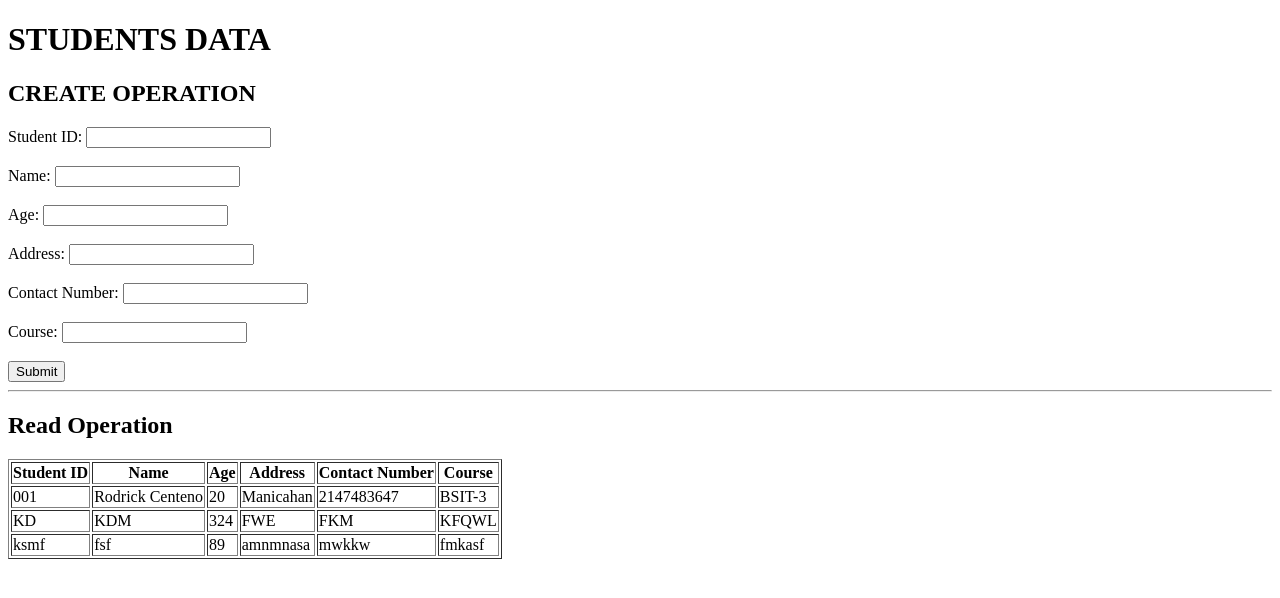
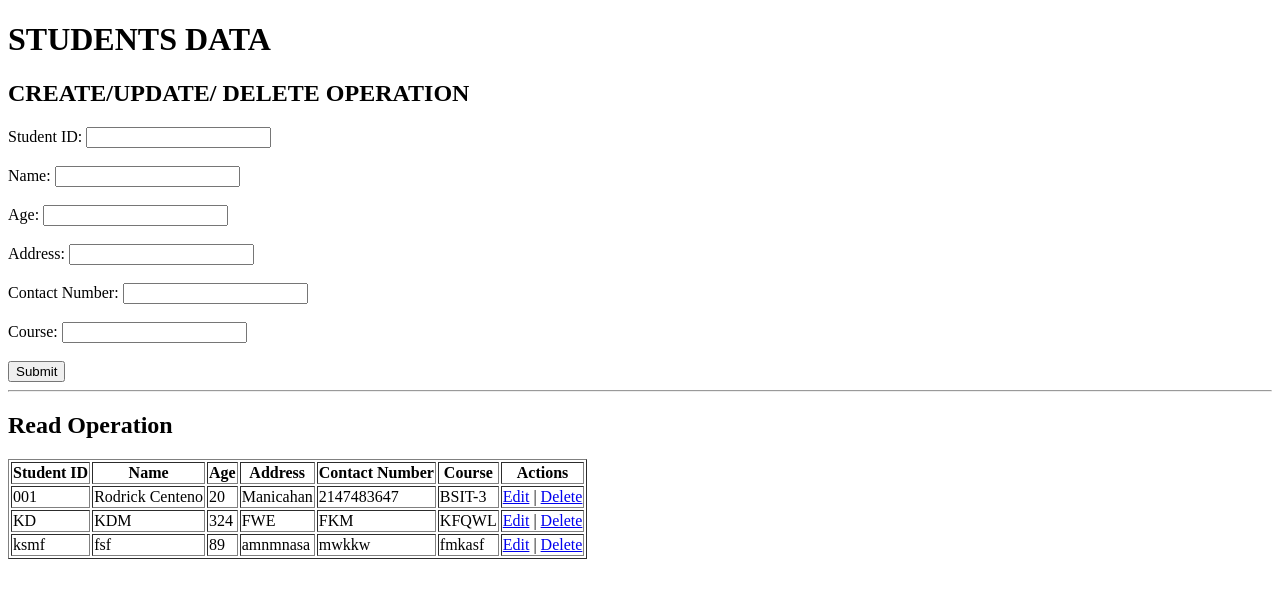
Before and after one commit to RodrickCenteno/Centeno_rodrick, a PHP site: page /index.php in a window 1280 px wide. Shown: the top 598 px of the page. Run offline with PHP 8.4, Linux system fonts and the light colour scheme; data comes from the database, SQL or seed files in the repository.

Commit message:
Add files via upload
UPDATE AND DELETE

```diff
--- a/index.php
+++ b/index.php
@@ -1,12 +1,16 @@
 <?php
-// Include database connection
+
 include('dbConnect.php');
 
 if (!$con) {
     die("Failed to connect to MySQL: " . mysqli_connect_error());
 }
 
-// Include database connection
+
+$studentid = $name = $age = $address = $contactnumber = $course = "";
+$update = false;
+
+// Insert new record
 if (isset($_POST['submit'])) {
     $studentid = $_POST['studentid'];
     $name = $_POST['name'];
@@ -22,15 +26,65 @@ if (isset($_POST['submit'])) {
     } else {
         // Insert query to add new student data
         $insertNewUser = mysqli_query($con, "INSERT INTO users (studentid, name, age, address, contactnumber, course) VALUES('$studentid', '$name', '$age', '$address', '$contactnumber', '$course')");
-
         if ($insertNewUser) {
             echo "New record created successfully";
+            // Clear form fields after submission
+            $studentid = $name = $age = $address = $contactnumber = $course = "";
         } else {
             echo "Error: " . mysqli_error($con);
         }
     }
 }
 
+// Update existing record
+if (isset($_POST['update'])) {
+    $studentid = $_POST['studentid'];
+    $name = $_POST['name'];
+    $age = $_POST['age'];
+    $address = $_POST['address'];
+    $contactnumber = $_POST['contactnumber'];
+    $course = $_POST['course'];
+
+    $updateQuery = mysqli_query($con, "UPDATE users SET name='$name', age='$age', address='$address', contactnumber='$contactnumber', course='$course' WHERE studentid='$studentid'");
+    if ($updateQuery) {
+        echo "Record updated successfully";
+        // Clear form fields after update
+        $studentid = $name = $age = $address = $contactnumber = $course = "";
+        $update = false;
+    } else {
+        echo "Error updating record: " . mysqli_error($con);
+    }
+}
+
+// Delete record
+if (isset($_GET['delete'])) {
+    $studentid = $_GET['delete'];
+    $deleteQuery = mysqli_query($con, "DELETE FROM users WHERE studentid='$studentid'");
+    if ($deleteQuery) {
+        echo "Record deleted successfully";
+        // Clear form fields after deletion
+        $studentid = $name = $age = $address = $contactnumber = $course = "";
+        $update = false;
+    } else {
+        echo "Error deleting record: " . mysqli_error($con);
+    }
+}
+
+// Fetch record for editing
+if (isset($_GET['edit'])) {
+    $studentid = $_GET['edit'];
+    $result = mysqli_query($con, "SELECT * FROM users WHERE studentid='$studentid'");
+    if ($result) {
+        $row = mysqli_fetch_array($result);
+        $studentid = $row['studentid'];
+        $name = $row['name'];
+        $age = $row['age'];
+        $address = $row['address'];
+        $contactnumber = $row['contactnumber'];
+        $course = $row['course'];
+        $update = true;
+    }
+}
 ?>
 
 <!DOCTYPE html>
@@ -42,27 +96,33 @@ if (isset($_POST['submit'])) {
 </head>
 <body>
     <h1>STUDENTS DATA</h1>
-    <h2>CREATE OPERATION</h2>
+    <h2>CREATE/UPDATE/ DELETE OPERATION</h2>
+
     <form action="index.php" method="POST">
         <label for="studentid">Student ID:</label>
-        <input type="text" id="studentid" name="studentid" required><br><br>
+        <input type="text" id="studentid" name="studentid" required value="<?php echo $studentid; ?>"><br><br>
 
         <label for="name">Name:</label>
-        <input type="text" id="name" name="name" required><br><br>
+        <input type="text" id="name" name="name" required value="<?php echo $name; ?>"><br><br>
 
         <label for="age">Age:</label>
-        <input type="number" id="age" name="age" required><br><br>
+        <input type="number" id="age" name="age" required value="<?php echo $age; ?>"><br><br>
 
         <label for="address">Address:</label>
-        <input type="text" id="address" name="address" required><br><br>
+        <input type="text" id="address" name="address" required value="<?php echo $address; ?>"><br><br>
 
         <label for="contactnumber">Contact Number:</label>
-        <input type="text" id="contactnumber" name="contactnumber" required><br><br>
+        <input type="text" id="contactnumber" name="contactnumber" required value="<?php echo $contactnumber; ?>"><br><br>
 
         <label for="course">Course:</label>
-        <input type="text" id="course" name="course" required><br><br>
+        <input type="text" id="course" name="course" required value="<?php echo $course; ?>"><br><br>
 
-        <input type="submit" name="submit" value="Submit">
+
+        <?php if ($update): ?>
+            <input type="submit" name="update" value="Update">
+        <?php else: ?>
+            <input type="submit" name="submit" value="Submit">
+        <?php endif; ?>
     </form>
     <hr>
 
@@ -77,11 +137,12 @@ if (isset($_POST['submit'])) {
                 <th>Address</th>
                 <th>Contact Number</th>
                 <th>Course</th>
+                <th>Actions</th>
             </tr>
         </thead>
         <tbody>
             <?php
-            // Fetch records from the database
+            // GET records from the database
             $result = mysqli_query($con, "SELECT * FROM users");
 
             if (mysqli_num_rows($result) != 0) {
@@ -93,12 +154,14 @@ if (isset($_POST['submit'])) {
                             <td>".$users['address']."</td>
                             <td>".$users['contactnumber']."</td>
                             <td>".$users['course']."</td>
+                            <td>
+                                <a href='index.php?edit=".$users['studentid']."'>Edit</a> |
+                                <a href='index.php?delete=".$users['studentid']."' onclick='return confirm(\"Are you sure?\")'>Delete</a>
+                            </td>
                           </tr>";
                 }
             } else {
-                echo "<tr>
-                        <td colspan='6'>No Records Found</td>
-                      </tr>";
+                echo "<tr><td colspan='7'>No Records Found</td></tr>";
             }
             ?>
         </tbody>
```
